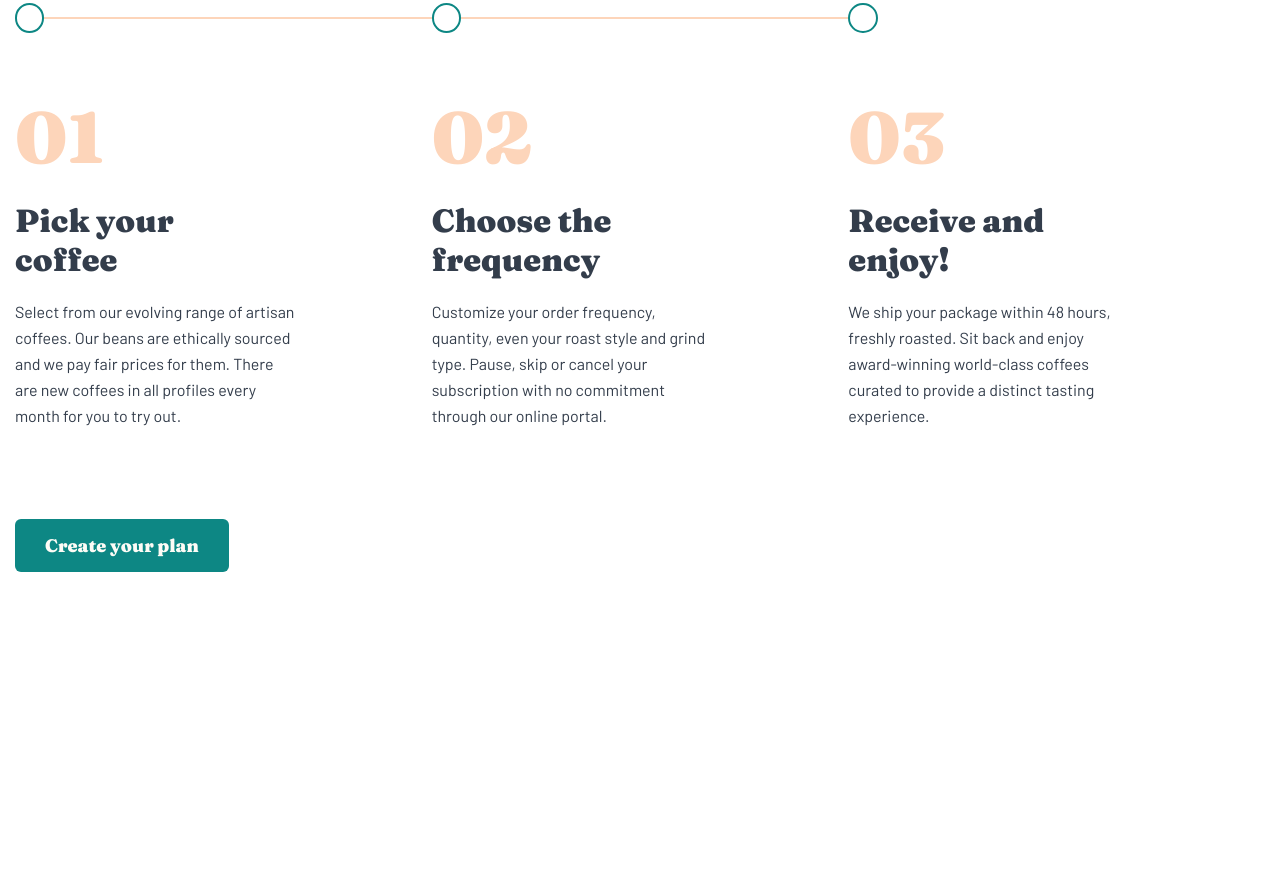
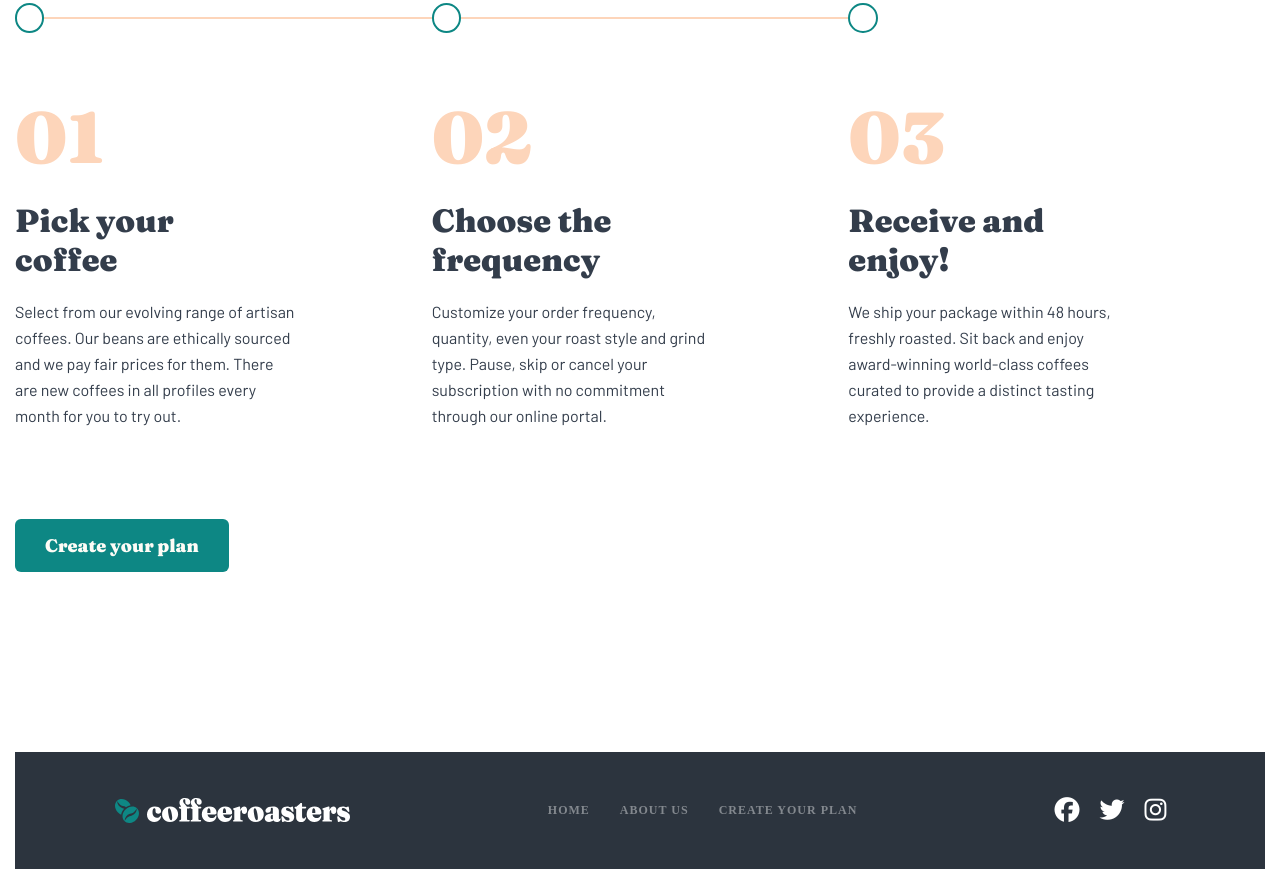
Before and after one commit to estebancasas9817/Coffee-Roasters, a plain HTML site: page index.html in a window 1280 px wide. Shown: the part 2150-3019 px from the top of the page. Before the commit the page ends 2722 px from the top, so only its background shows below. Drawn offline with Linux system fonts and the light colour scheme.

Commit message:
Footer listo

```diff
--- a/index.html
+++ b/index.html
@@ -4,12 +4,12 @@
 		<meta charset="UTF-8" />
 		<meta http-equiv="X-UA-Compatible" content="IE=edge" />
 		<meta name="viewport" content="width=device-width, initial-scale=1.0" />
-		<link rel="preconnect" href="https://fonts.googleapis.com" />
-		<link rel="preconnect" href="https://fonts.gstatic.com" crossorigin />
 		<link
 			href="https://fonts.googleapis.com/css2?family=Barlow:wght@400;700&family=Fraunces:wght@900&display=swap"
 			rel="stylesheet"
 		/>
+		<link rel="preconnect" href="https://fonts.gstatic.com" />
+		<link rel="preconnect" href="https://fonts.gstatic.com" crossorigin />
 		<link rel="stylesheet" href="./css/style.css" />
 		<title>Coffee Roasters</title>
 	</head>
@@ -209,8 +209,34 @@
 				</div>
 				<a href="#" class="work__btn btn">Create your plan</a>
 			</section>
+
+			<footer class="footer">
+				<img src="./img/footer-logo.svg" alt="Logo" class="header__logo" />
+				<nav class="footer__nav">
+					<ul class="footer__list">
+						<li class="footer__item">
+							<a href="#" class="footer__link">Home</a>
+						</li>
+						<li class="footer__item">
+							<a href="#" class="footer__link">About us</a>
+						</li>
+						<li class="footer__item">
+							<a href="#" class="footer__link">Create your plan</a>
+						</li>
+					</ul>
+				</nav>
+				<div class="footer__media">
+					<i class="fab fa-facebook fab-light"></i>
+					<i class="fab fa-twitter fab-light"></i>
+					<i class="fab fa-instagram fab-light"></i>
+				</div>
+			</footer>
 		</main>
 
 		<script src="./js/script.js"></script>
+		<script
+			src="https://kit.fontawesome.com/8607e6591e.js"
+			crossorigin="anonymous"
+		></script>
 	</body>
 </html>
--- /dev/null
+++ b/sass/components/_icons.scss
@@ -0,0 +1,10 @@
+.fab {
+	font-size: 2.5rem;
+	color: #fff;
+	transition: all 0.3s;
+
+	&:hover {
+		color: var(--color-crema);
+		cursor: pointer;
+	}
+}
--- a/sass/layouts/_footer.scss
+++ b/sass/layouts/_footer.scss
@@ -0,0 +1,36 @@
+.footer {
+	display: flex;
+	justify-content: space-around;
+	align-items: center;
+	padding: 4.5rem 0rem;
+	margin-top: 18rem;
+	background-color: var(--color-gris);
+
+	&__list {
+		display: flex;
+		gap: 3rem;
+	}
+	&__item {
+		list-style: none;
+	}
+	&__link {
+		color: var(--color-gris-claro);
+		font-size: 1.2rem;
+		display: inline-block;
+		text-transform: uppercase;
+		transition: all 0.3s;
+		font-weight: 700;
+		letter-spacing: 0.1rem;
+
+		&:hover {
+			color: var(--color-blanco);
+		}
+	}
+
+	&__media {
+		display: flex;
+		gap: 2rem;
+		justify-content: center;
+		align-items: center;
+	}
+}
--- a/sass/style.scss
+++ b/sass/style.scss
@@ -5,6 +5,7 @@
 @import 'components/buttons';
 @import 'components/cards';
 @import 'components/collections';
+@import 'components/icons';
 @import 'views/about';
 @import 'views/home';
 @import 'views/plan';
```
Also changed, not shown: css/style.css.
